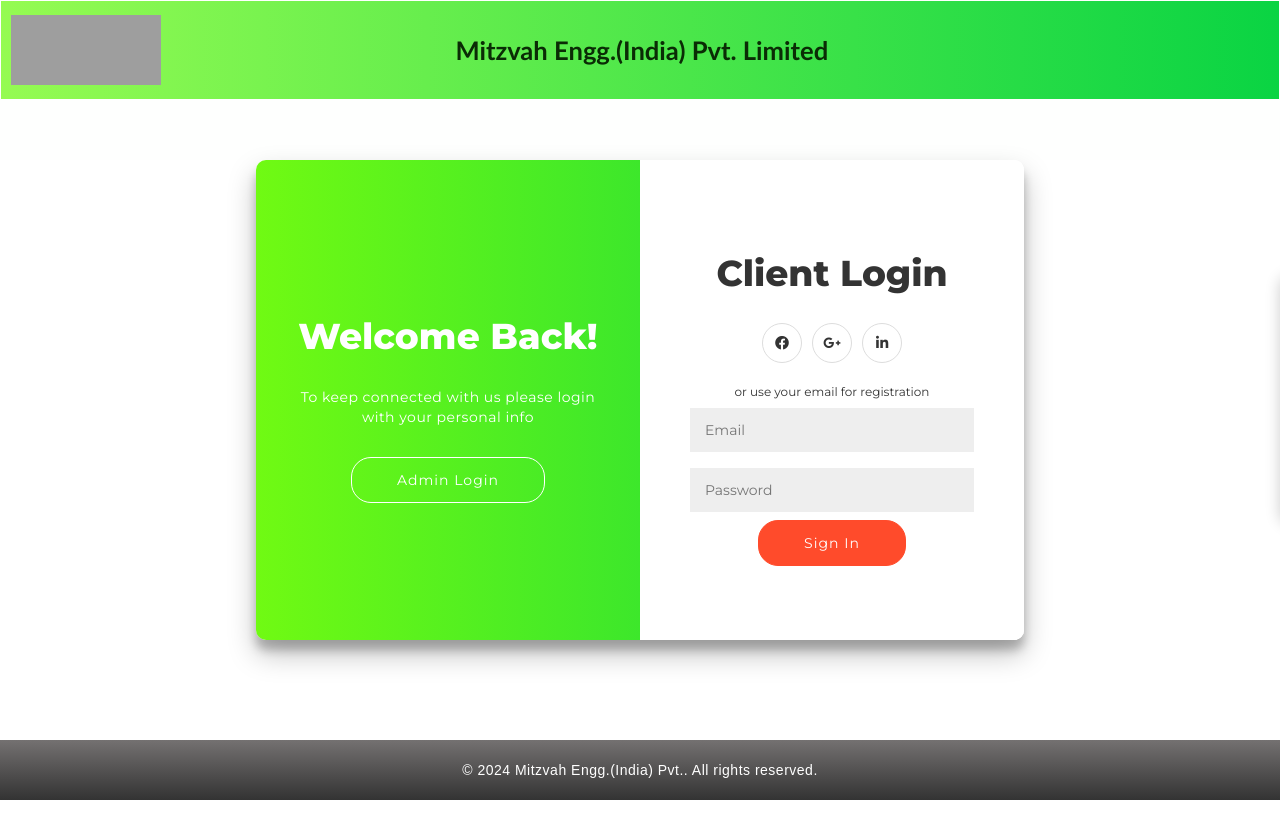
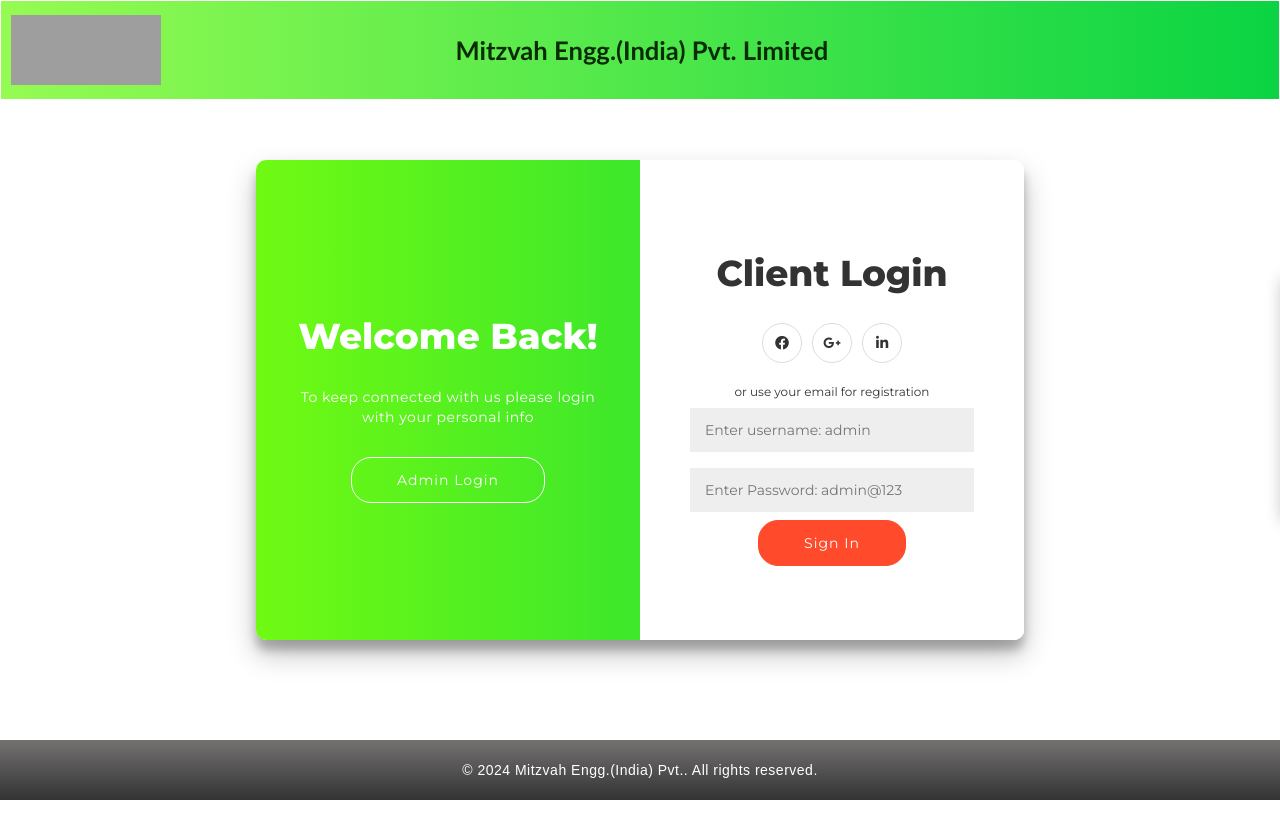
Before and after one commit to TanmayAgrawal2764/Smart_Curtains_Project, a React (Vite) app in the folder client/: page / in a window 1280 px wide. Both pictures are taken after a click on the button "Client Login". Shown: the top 838 px of the page. Built offline with nearby package versions, Linux system fonts and the light colour scheme; grey boxes are pictures that could not be loaded.

Commit message:
Update login.jsx

```diff
--- a/client/src/login.jsx
+++ b/client/src/login.jsx
@@ -79,8 +79,8 @@
               </a>
             </div>
             <span>or use your email for registration</span>
-            <input type="email" placeholder="Email" name="Enter: client" value={clientinput.username} onChange={fillmee}/>
-            <input type="password" placeholder="Password" name="Enter: client@123" value={clientinput.password} onChange={fillmee}/>
+            <input type="email" placeholder="Enter username: admin" name="username" value={clientinput.username} onChange={fillmee}/>
+            <input type="password" placeholder="Enter Password: admin@123" name="password" value={clientinput.password} onChange={fillmee}/>
             <button id="Client" onClick={enter}>Sign In</button>
           </form>
         </div>
@@ -99,8 +99,8 @@
               </a>
             </div>
             <span>or use your account</span>
-            <input type="email" placeholder="Email" name="Enter : admin" value={userinput.username} onChange={fillme}/>
-            <input type="password" placeholder="Password" name="Enter : admin@123" value={userinput.password} onChange={fillme}/>
+            <input type="email" placeholder="Enter username: client" name="username" value={userinput.username} onChange={fillme}/>
+            <input type="password" placeholder="Enter password: client@123" name="password" value={userinput.password} onChange={fillme}/>
             <a>Forgot your password?</a>
             <button id="Admin" onClick={enter}>Sign In</button>
           </form>
```
